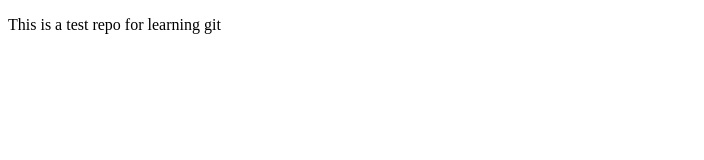
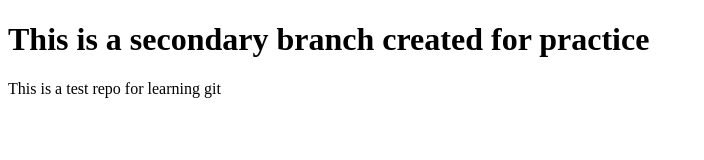
Before and after one commit to arsalmahmood1998/test, a plain HTML site: page index.html in a window 1280 px wide. Shown: the whole page, without its empty margins (0-704 px from the left). Drawn offline with Linux system fonts and the light colour scheme.

Commit message:
Created secondary branch

```diff
--- a/index.html
+++ b/index.html
@@ -5,9 +5,11 @@
     <meta http-equiv="X-UA-Compatible" content="IE=edge">
     <meta name="viewport" content="width=device-width, initial-scale=1.0">
     <title>Home Page</title>
+    <h1>
+        This is a secondary branch created for practice
+    </h1>
     <p>
         This is a test repo for learning git
-
     </p>
 </head>
 <body>
```
